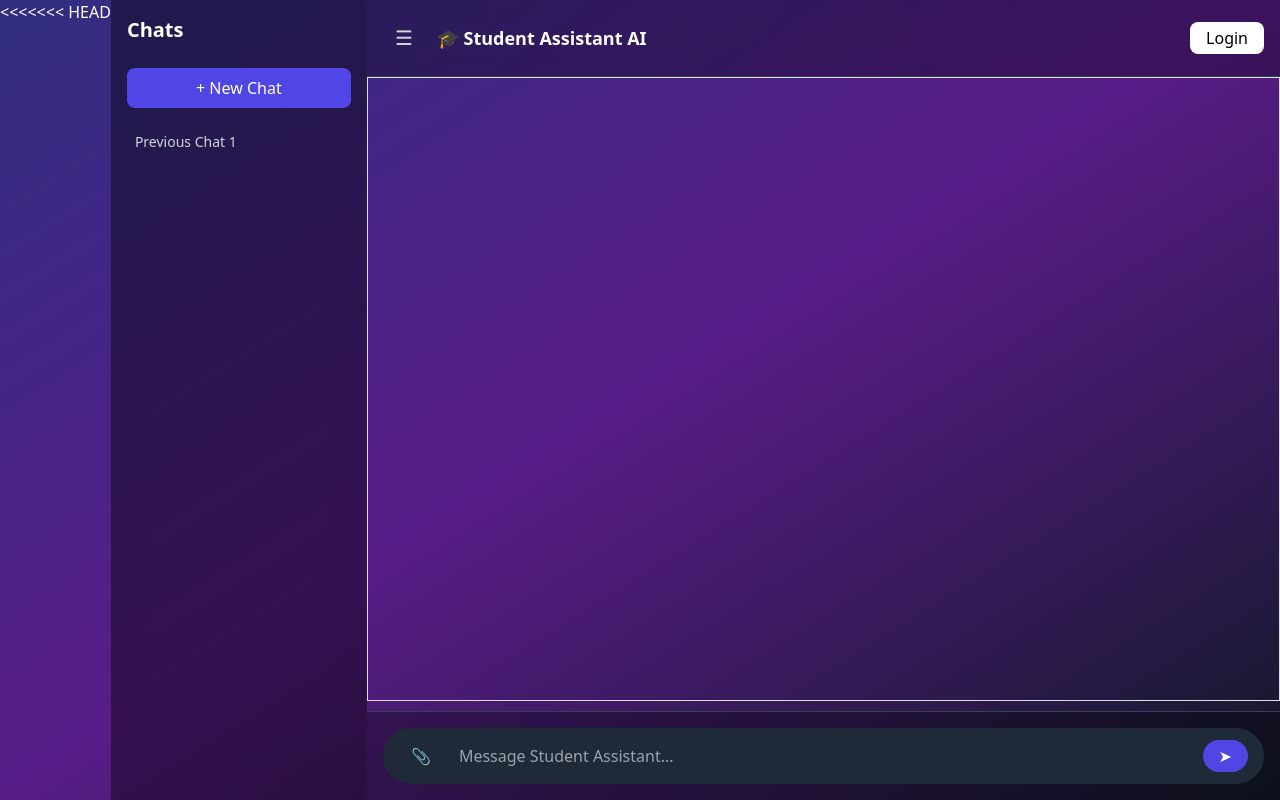
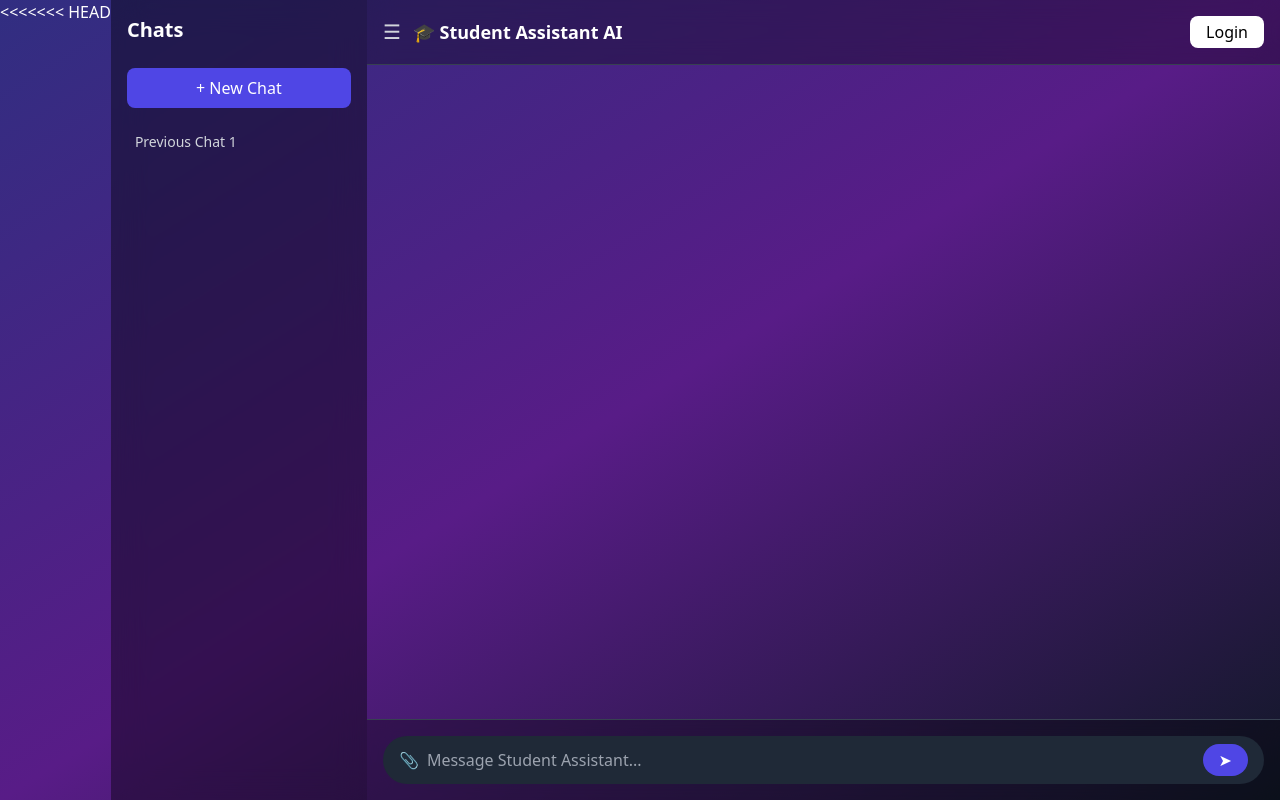
Before and after one commit to TashreefulIslam/student-assistance-chatbot, a Flask app: page / in a window 1280 px wide. Run offline with Flask 3, Linux system fonts and the light colour scheme; some libraries are stand-ins or nearby versions.

Commit message:
Remove chat styles from style.css
Removed body and chat container styles from CSS.

```diff
--- a/static/style.css
+++ b/static/style.css
@@ -1,4 +1,3 @@
-<<<<<<< HEAD
 ::-webkit-scrollbar {
     width: 6px;
 }
@@ -6,56 +5,3 @@
     background: #555;
     border-radius: 10px;
 }
-=======
-body {
-    font-family: Arial;
-    background-color: #f4f6f9;
-    display: flex;
-    justify-content: center;
-    align-items: center;
-    height: 100vh;
-}
-
-.chat-container {
-    width: 400px;
-    background: white;
-    padding: 20px;
-    border-radius: 10px;
-    box-shadow: 0px 4px 10px rgba(0,0,0,0.1);
-}
-
-#chat-box {
-    height: 300px;
-    overflow-y: auto;
-    border: 1px solid #ddd;
-    padding: 10px;
-    margin-bottom: 10px;
-}
-
-.message {
-    margin: 5px 0;
-}
-
-.user {
-    text-align: right;
-    color: blue;
-}
-
-.bot {
-    text-align: left;
-    color: green;
-}
-
-.input-area {
-    display: flex;
-}
-
-input {
-    flex: 1;
-    padding: 8px;
-}
-
-button {
-    padding: 8px 12px;
-}
->>>>>>> e924ecdb025ec0f3f9bb5972b9a12357545aac0e
```
